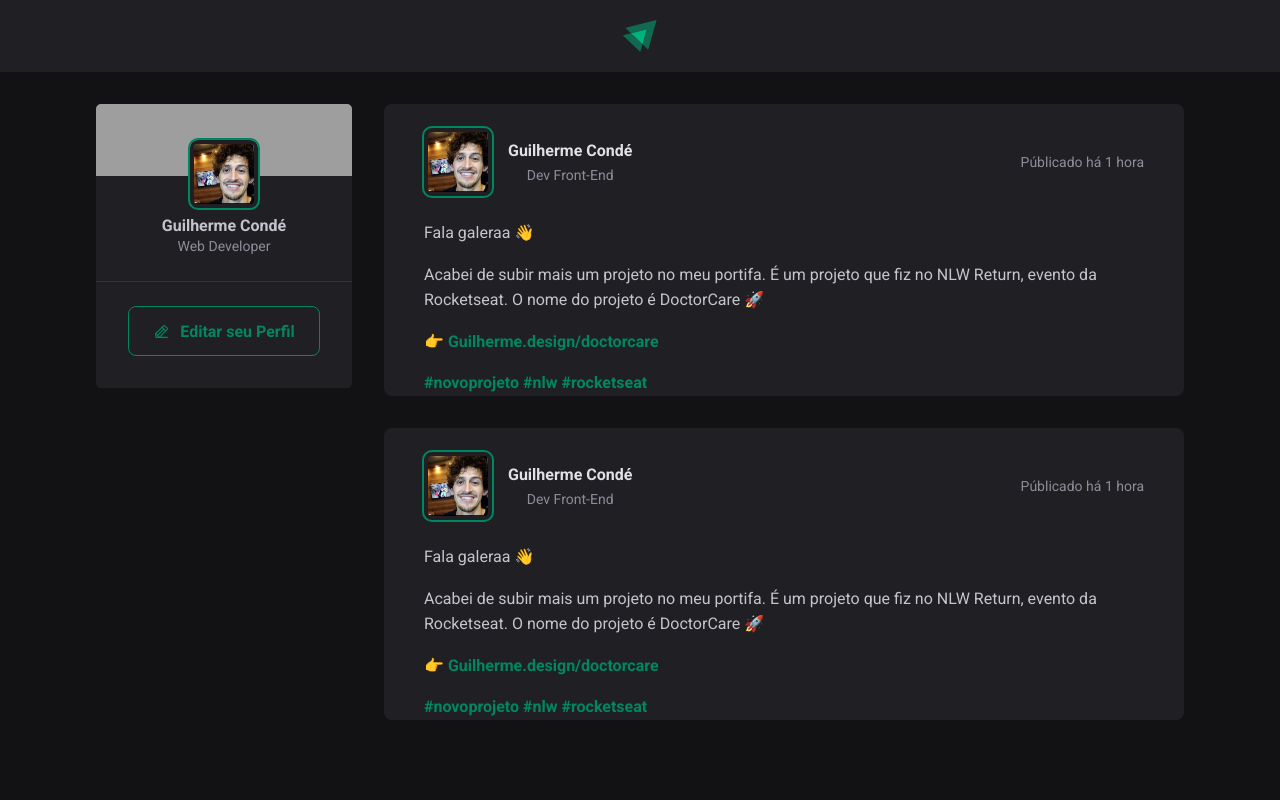
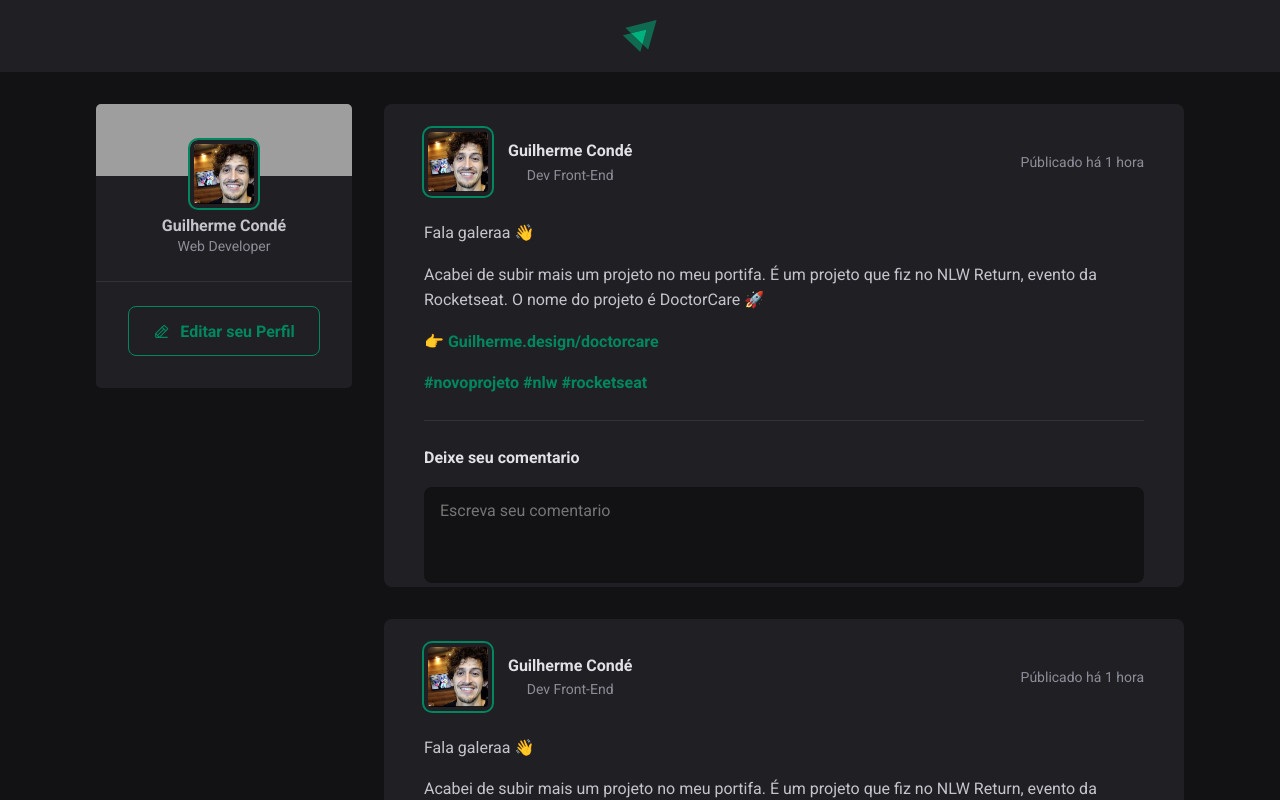
Before and after one commit to guicondee/Ignite-Feed, a React (Vite) app: page / in a window 1280 px wide. Shown: the top 800 px of the page. Built offline with nearby package versions, Linux system fonts and the light colour scheme; grey boxes are pictures that could not be loaded.

Commit message:
Created Element form

```diff
--- a/src/Components/widgtes/Widgets.jsx
+++ b/src/Components/widgtes/Widgets.jsx
@@ -27,6 +27,17 @@ export function Widgets() {
 
           <p><a href="">#novoprojeto</a> <a href="">#nlw</a> <a href=""> #rocketseat</a></p>
         </div>
+
+        <form className={styles.commentForm}>
+          <strong>Deixe seu comentario</strong>
+          <textarea
+          placeholder='Escreva seu comentario'
+          />
+
+          <footer>
+            <button type='submit'>Publicar</button>
+          </footer>
+        </form>
      </main>
   )
 }
--- a/src/Components/widgtes/Widgets.module.css
+++ b/src/Components/widgtes/Widgets.module.css
@@ -73,5 +73,59 @@
   font-size: 1.4rem;
   color: var(--gray-400);
   line-height: 160%;
+}
 
+  .commentForm {
+  margin-top: 2.4rem;
+  padding-top: 2.4rem;
+  width: 100%;
+  border-top: 1px solid var(--gray-600);
 }
+
+.commentForm > strong {
+  line-height: 160%;
+  font-weight: 700;
+  color: var(--gray-100);
+}
+
+.commentForm textarea {
+  width: 100%;
+  height: 9.6rem;
+  background: var(--gray-900);
+  border: 0;
+  border-radius: 8px;
+  padding: 1.3rem 1.6rem;
+  color: var(--gray-100);
+  resize: none;
+  line-height: 140%;
+  margin-top: 1.6rem;
+}
+
+.commentForm footer {
+  visibility: hidden;
+  max-height: 0;
+}
+
+.commentForm:focus-within footer {
+  visibility: visible;
+  max-height: none;
+}
+
+.commentForm button[type=submit] {
+  background: var(--green-500);
+  border-radius: 8px;
+  border: none ;
+  color: var(--white-);
+  padding: 1.6rem 2.4rem 1.4rem 2.4rem;
+  margin-top: 1.6rem;
+  margin-bottom: 4rem;
+  cursor: pointer;
+  font-weight: 700;
+  line-height: 1.9rem;
+  transition: .2s;
+}
+
+.commentForm button:hover {
+
+  filter: brightness(1.2);
+}
```
